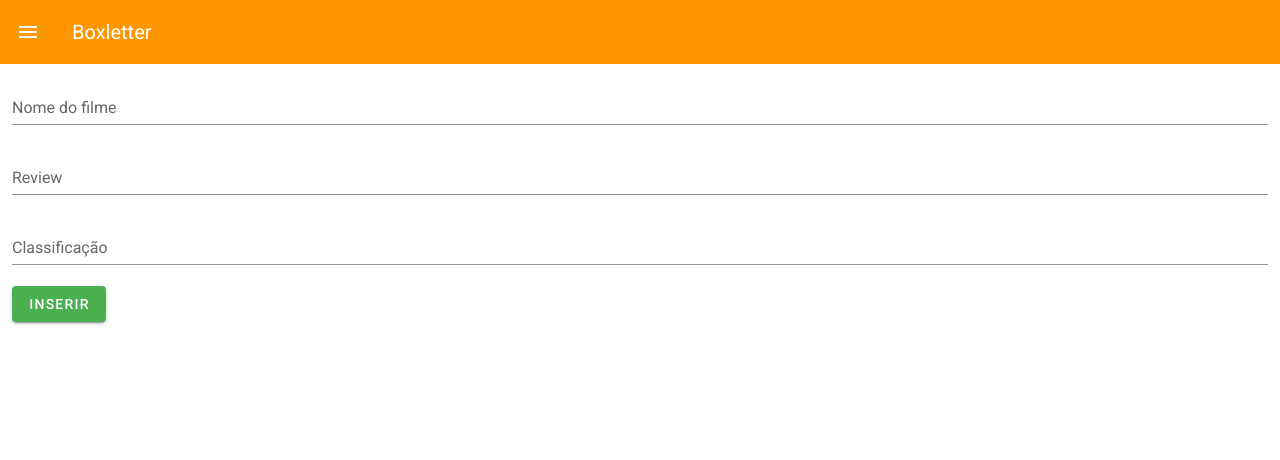
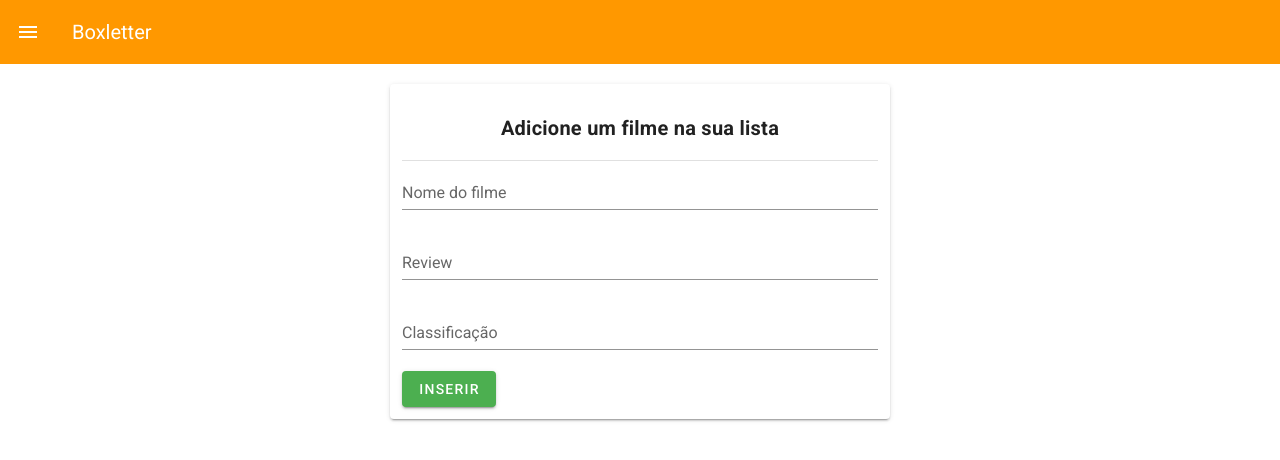
Before and after one commit to Lariph/Boxletter, a Vue app in the folder front/: page /adicionar in a window 1280 px wide. Shown: the top 460 px of the page. Built offline with nearby package versions, Linux system fonts and the light colour scheme.

Commit message:
pagina de inserir finalizada

```diff
--- a/front/src/components/Create.vue
+++ b/front/src/components/Create.vue
@@ -1,9 +1,15 @@
 <template>
-<v-container fluid>
+    <v-card width=500 class="mx-auto mt-5">
+        <v-container fluid>
+            <v-card-title class="subheading font-weight-bold justify-center">
+                Adicione um filme na sua lista
+              </v-card-title>
+              <v-divider></v-divider>
     <v-form
     ref="form"
     v-model="valid"
     lazy-validation
+    width="300"
   >
     <v-text-field
       v-model="form.name"
@@ -37,6 +43,7 @@
 
   </v-form>
   </v-container>
+  </v-card>
 </template>
 
 <script>
@@ -69,7 +76,9 @@ export default {
         this.axios.post('http://localhost:8085/inserir', this.form)
         .then((result)=> {
             console.log(result);
+            //this.$router.push('http://localhost:8080/');
         })
+        this.$router.push({name: 'Home'});
         e.preventDefault();
       }
       if(!this.form.name && !this.form.review && !this.form.rate) {
```
